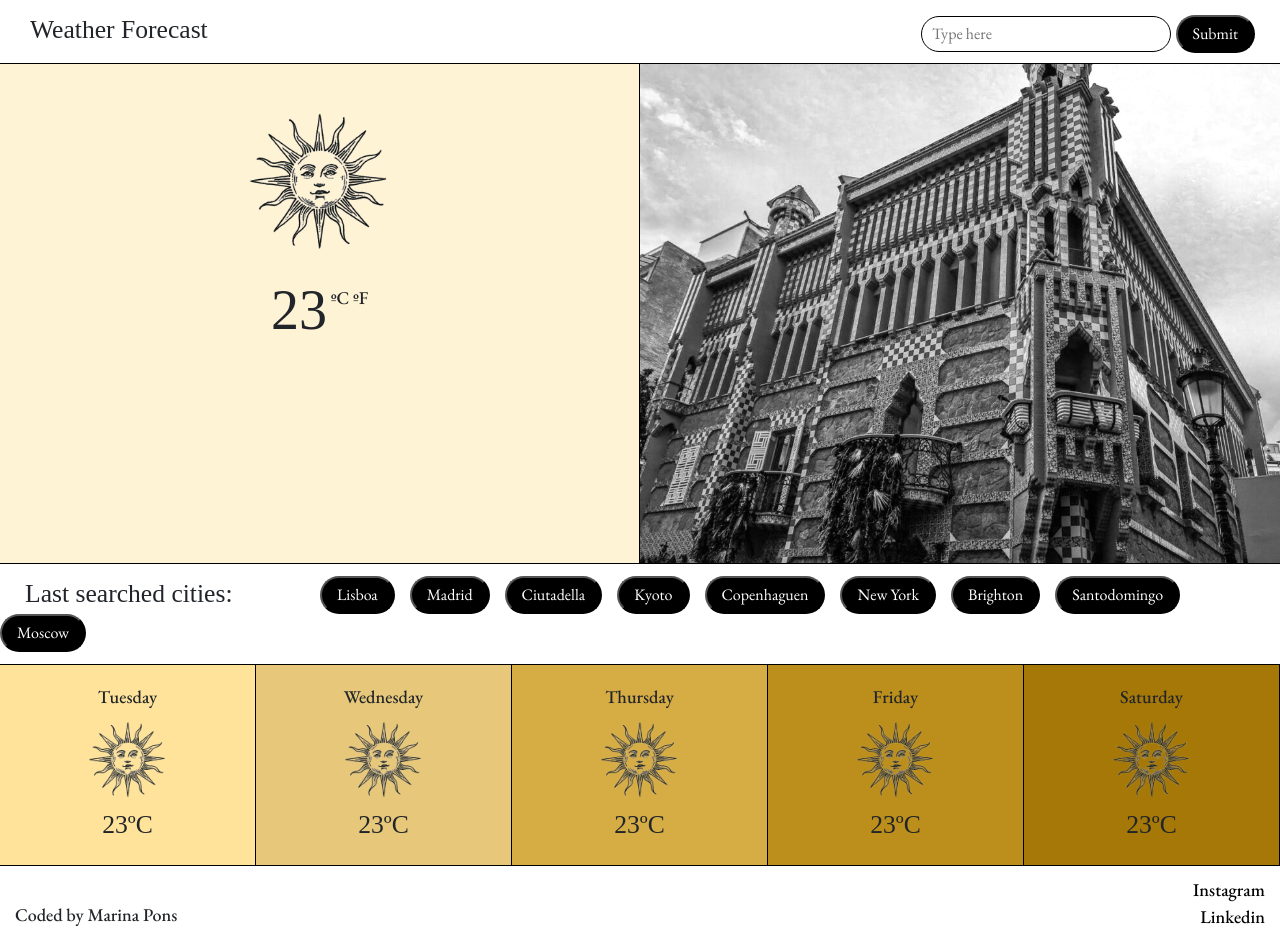
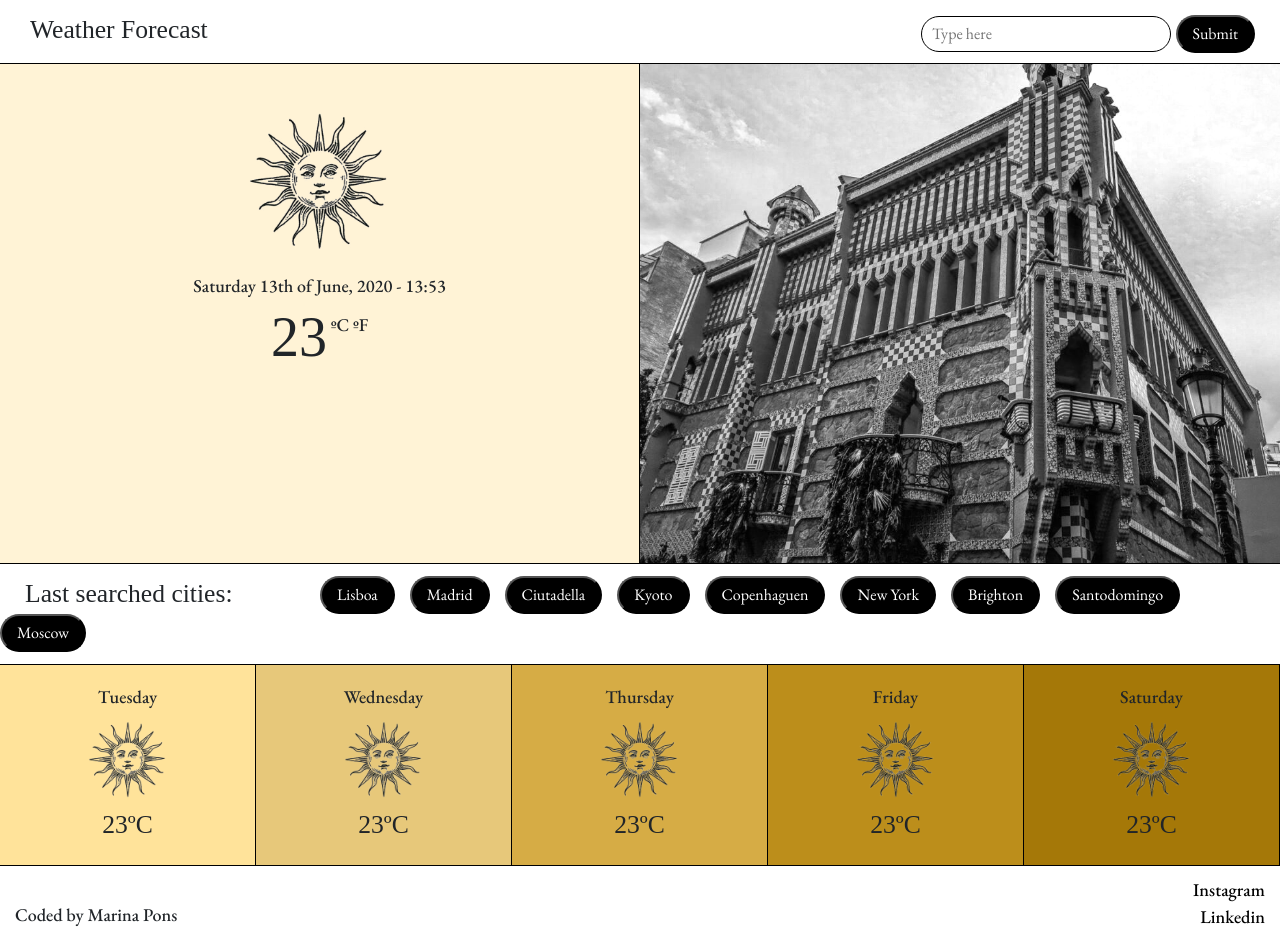
Before and after one commit to MarinaPons93/weather-web-marina, a website built with Parcel: page index.html in a window 1280 px wide. Built offline with nearby package versions, Linux system fonts and the light colour scheme; no server answers.

Commit message:
Index and js update

```diff
--- a/index.html
+++ b/index.html
@@ -29,7 +29,7 @@
     <!--CSS LINK-->
     <link rel="stylesheet" href="style-forecast.css" />
     <!--JAVASCRIPT LINK-->
-    <link href="data-forecast.js" />
+    <script src="data-forecast.js"></script>
     <!-- AXIOS -->
     <script src="https://unpkg.com/axios/dist/axios.min.js"></script>
   </head>
```
Also changed, not shown: 1 other file.
